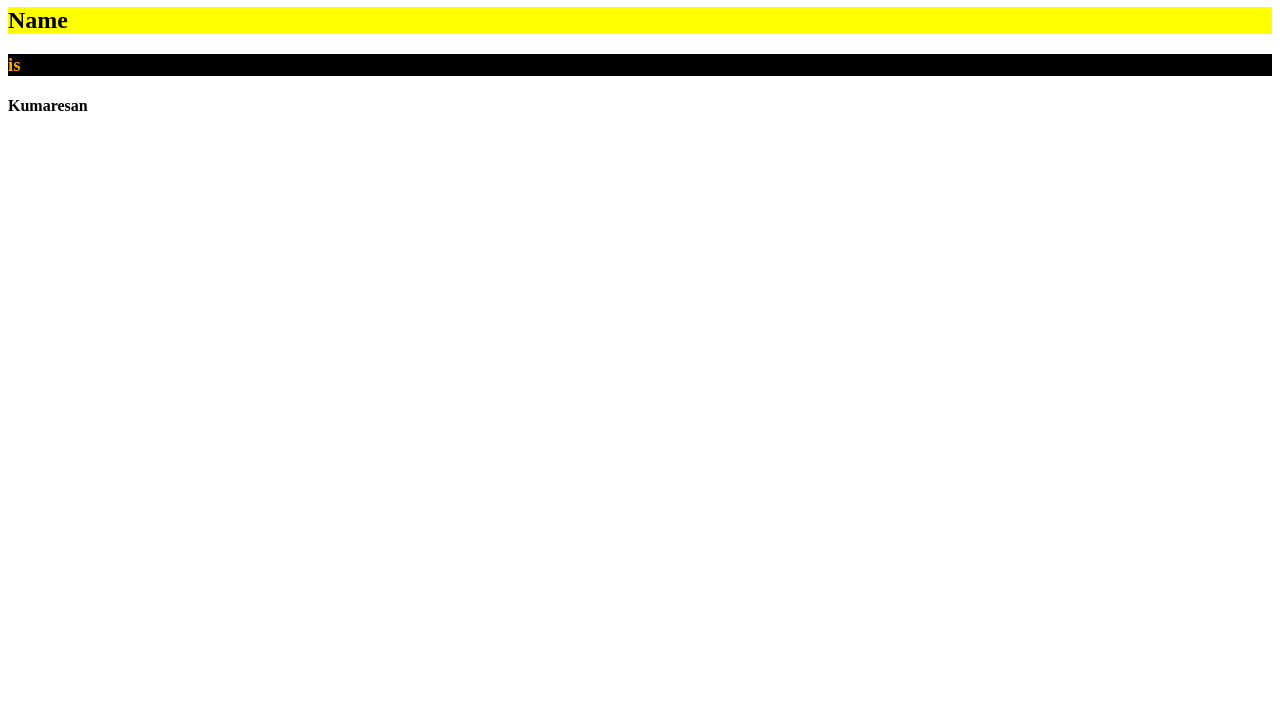
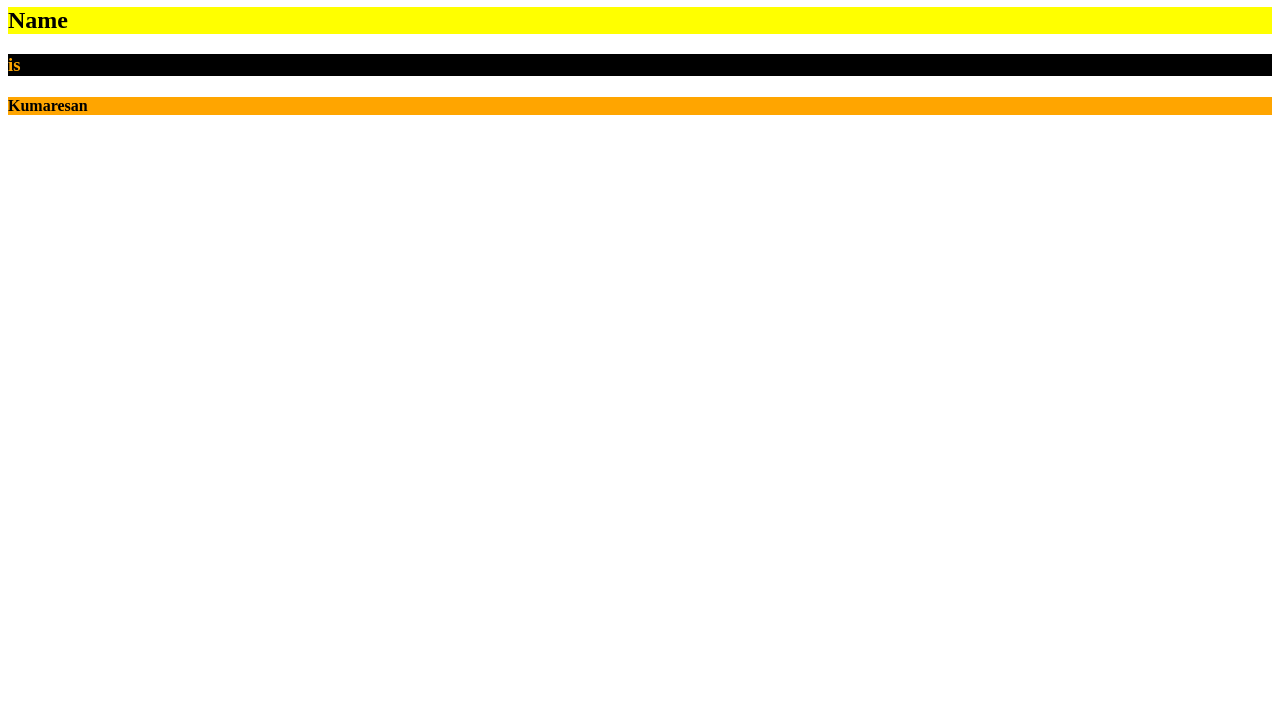
Before and after one commit to dev-kumaresan/css-workflows, a plain HTML site: page CSS-Text-color/index.html in a window 1280 px wide. Shown: the part 73-800 px from the top of the page. Drawn offline with Linux system fonts and the light colour scheme.

Commit message:
update text-color.css h4

```diff
--- a/css/text-color.css
+++ b/css/text-color.css
@@ -10,3 +10,7 @@
     color : orange;
     background-color: black;
 }
+.headings h4{
+    color : black;
+    background-color : orange;
+}
```
